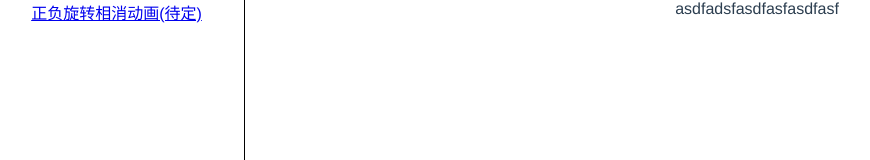
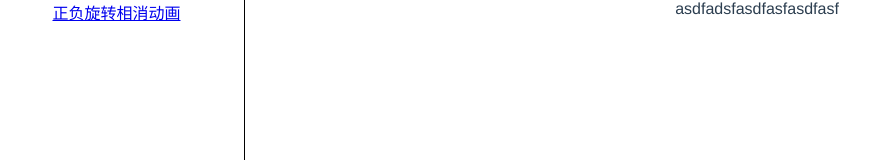
Before and after one commit to libin1991/vue-components, a Vue app: page /#/animation in a window 1280 px wide. Shown: the top 160 px of the page, without its empty margins (11-881 px from the left). Built offline with nearby package versions, Linux system fonts and the light colour scheme.

Commit message:
branch push test

```diff
--- a/src/pages/amimation/index.vue
+++ b/src/pages/amimation/index.vue
@@ -1,7 +1,7 @@
 <template>
   <div class="mobile-relative">
     <div class="left">
-      <router-link :to="{name:'plusMinusAnim'}" tag="a">正负旋转相消动画(待定)</router-link>
+      <router-link :to="{name:'plusMinusAnim'}" tag="a">正负旋转相消动画</router-link>
     </div>
     <div class="right">
       <router-view></router-view>
```
